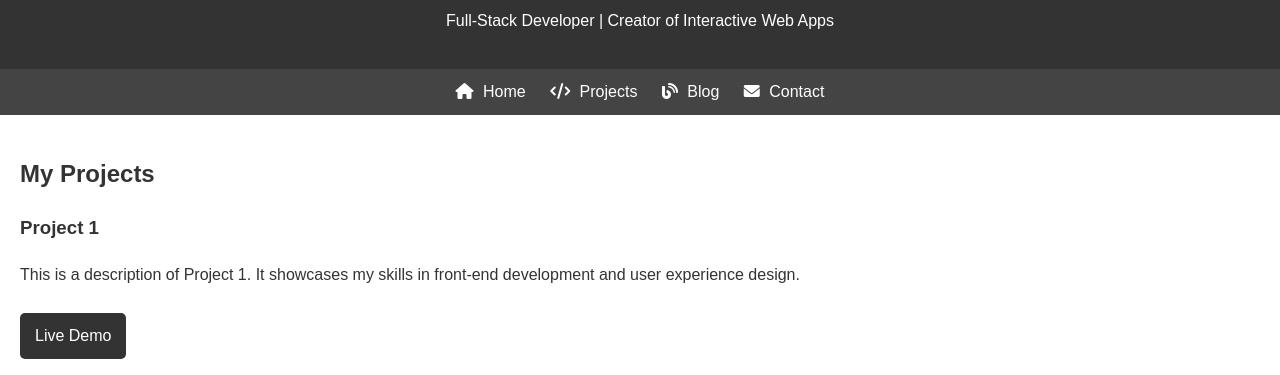
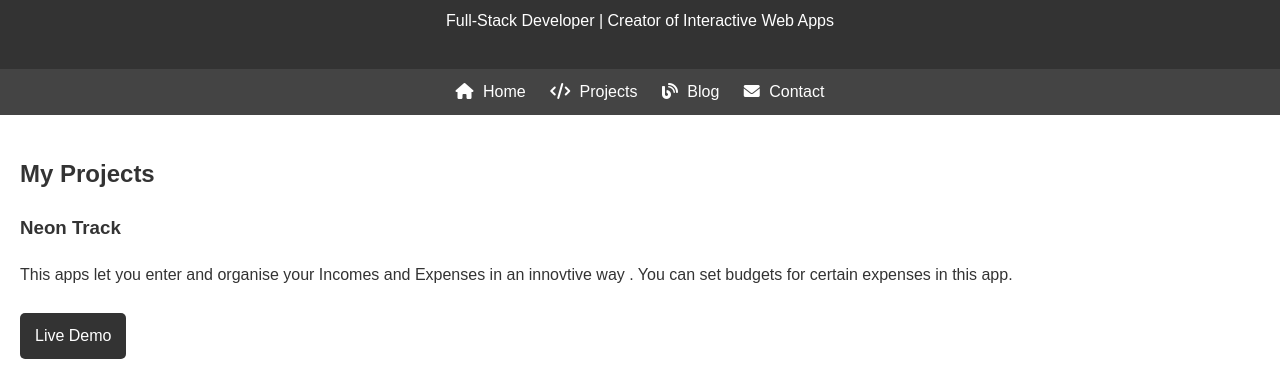
Before and after one commit to Urbanprgmr/mywebapps, a plain HTML site: page projects.html in a window 1280 px wide. Shown: the part 280-655 px from the top of the page. Drawn offline with Linux system fonts and the light colour scheme.

Commit message:
Update projects.html

```diff
--- a/projects.html
+++ b/projects.html
@@ -22,9 +22,9 @@
   <main>
     <h2>My Projects</h2>
     <div class="project">
-      <h3>Project 1</h3>
-      <p>This is a description of Project 1. It showcases my skills in front-end development and user experience design.</p>
-      <a href="https://project-1-demo.com" target="_blank" class="demo-link">Live Demo</a>
+      <h3>Neon Track</h3>
+      <p>This apps let you enter and organise your Incomes and Expenses in an innovtive way . You can set budgets for certain expenses in this app.</p>
+      <a href="https://urbanprgmr.github.io/expense-manager/" target="_blank" class="demo-link">Live Demo</a>
     </div>
     <div class="project">
       <h3>Project 2</h3>
```
